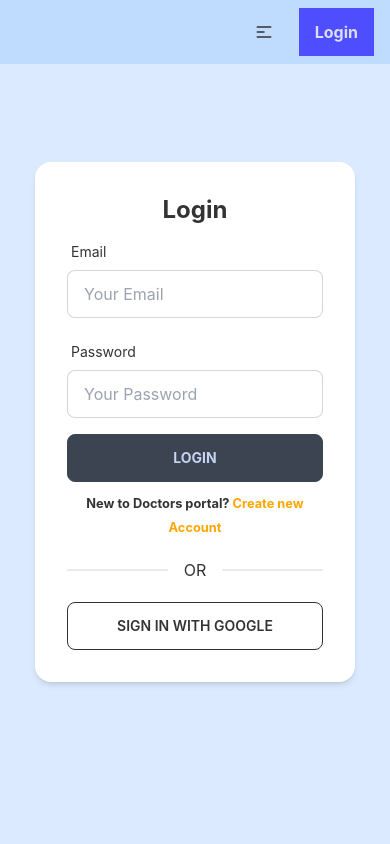
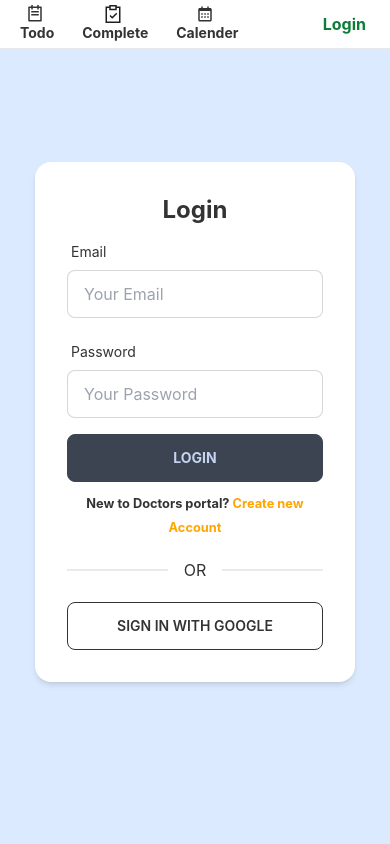
Before and after one commit to rohulaminwd/Todo_App_Client, a React (Create React App) app: page /login in a window 390 px wide. Shown: the top 844 px of the page. Built offline with nearby package versions, Linux system fonts and the light colour scheme; no server answers.

Commit message:
some navbar edite

```diff
--- a/src/Pages/Calender/Calender.js
+++ b/src/Pages/Calender/Calender.js
@@ -55,7 +55,7 @@ const Calender = () => {
                     />)
                     }
                     {
-                    todoDate?.length === 0 && <div className="mx-auto mt-10 w-[300px]">
+                    todoDate?.length === 0 && <div className="mx-auto mt-10 w-[200px]">
                         <img src={task} className="w-full" alt="" />
                     </div>
                    }
--- a/src/Pages/CompleteTodo/CompleteTask.js
+++ b/src/Pages/CompleteTodo/CompleteTask.js
@@ -52,7 +52,7 @@ const CompleteTask = () => {
                             />)
                         }
                         {
-                            todos?.length === 0 && <div className="mx-auto mt-10 w-[300px]">
+                            todos?.length === 0 && <div className="mx-auto mt-10 w-[200px]">
                                 <img src={task} className="w-full" alt="" />
                             </div>
                         }
--- a/src/Pages/Shared/Loading.js
+++ b/src/Pages/Shared/Loading.js
@@ -2,7 +2,7 @@ import React from 'react';
 
 const Loading = () => {
     return (
-        <div className="flex items-center justify-center mt-20">
+        <div className="flex items-center h-screen justify-center pt-20">
             <div className="w-16 h-16 border-b-2 border-gray-900 rounded-full animate-spin"></div>
         </div>
     );
--- a/src/Pages/Shared/Navbar.js
+++ b/src/Pages/Shared/Navbar.js
@@ -4,6 +4,9 @@ import { useAuthState } from 'react-firebase-hooks/auth';
 import { NavLink } from 'react-router-dom';
 import auth from '../../firebase.init';
 import Loading from './Loading';
+import {RiTodoLine} from 'react-icons/ri'
+import {GrCompliance} from 'react-icons/gr'
+import {BiCalendar} from 'react-icons/bi'
 
 const Navbar = () => {
     const [user, loading] = useAuthState(auth);
@@ -16,9 +19,30 @@ const Navbar = () => {
         <Loading />
     }
     const menuItems = <>
-        <li className='mx-2'><NavLink to='/' >Todo</NavLink></li>
-        <li className='mx-2'><NavLink to='/completed'>Completed</NavLink></li>
-        <li className='mx-2'><NavLink to='/calender' >Calender</NavLink></li>
+        <div className='mx-3'>
+            <NavLink className='' to='/' >
+                <div className='sm:flex justify-center sm:items-center'>
+                    <div className='font-bold text-[18px] sm:block flex justify-center'><RiTodoLine /></div>
+                    <span className='ml-1 mt-0 block sm:text-[18px] text-sm'>Todo</span>
+                </div>
+            </NavLink>
+        </div>
+        <div className='mx-3 my-0 py-0'>
+            <NavLink className='' to='/completed' >
+                <div className='sm:flex justify-center sm:items-center'>
+                    <div className='font-bold leading-none text-[18px] sm:block flex justify-center'><GrCompliance /></div>
+                    <span className='ml-1 mt-0 block sm:text-[18px] text-sm'>Complete</span>
+                </div>
+            </NavLink>
+        </div>
+        <div className='mx-3 my-0 py-0'>
+            <NavLink className='' to='/calender' >
+                <div className='sm:flex justify-center sm:items-center'>
+                    <div className='font-bold leading-none text-[18px] sm:block flex justify-center'><BiCalendar /></div>
+                    <span className='ml-1 mt-0 block sm:text-[18px] text-sm'>Calender</span>
+                </div>
+            </NavLink>
+        </div>
     </>
     const profile = <>
         <li className='mx-2'>
@@ -26,7 +50,7 @@ const Navbar = () => {
               user?
               <div class="dropdown p-0 dropdown-end">
                     <label tabindex="0" class="btn btn-ghost btn-circle avatar">
-                        <div class="w-10 rounded-full">
+                        <div class="w-8 sm:w-10 rounded-full">
                         { user?.photoURL? <img src={user.photoURL} alt='profile' /> : <img src="https://api.lorem.space/image/face?hash=33791" alt='profile' />}
                         </div>
                     </label>
@@ -49,27 +73,21 @@ const Navbar = () => {
         </li>
     </>
     return (
-        <div className="fixed top-0 z-50 left-0 bg-blue-200 w-full">
-            <div className="navbar max-w-7xl mx-auto">
-                <div className="navbar-start">
-                    <div className="hidden lg:flex">
+        <div className="fixed top-0 py-0 z-50 left-0 border-b bg-white w-full">
+            <div className="max-w-7xl mx-auto">
+                <div className="flex items-center justify-between w-full">
+                    <div className="w-full">
+                        <div className="w-full px-1">
+                            <ul className="menu menu-horizontal font-bold p-0">
+                                {menuItems}
+                            </ul>
+                        </div>
+                    </div>
+                    <div className="">
                         <ul className="menu menu-horizontal font-bold p-0">
-                            {menuItems}
+                            {profile}
                         </ul>
                     </div>
-                </div>
-                <div className="navbar-end">
-                    <div className="dropdown dropdown-end lg:hidden">
-                        <label tabindex="1" className="btn btn-ghost lg:hidden">
-                            <svg xmlns="http://www.w3.org/2000/svg" className="h-5 w-5" fill="none" viewBox="0 0 24 24" stroke="currentColor"><path stroke-linecap="round" stroke-linejoin="round" stroke-width="2" d="M4 6h16M4 12h8m-8 6h16" /></svg>
-                        </label>
-                        <ul tabindex="1" className="menu menu-compact dropdown-content mt-3 p-2 shadow bg-base-100 rounded-box w-52">
-                            {menuItems}
-                        </ul>
-                    </div>
-                    <ul className="menu menu-horizontal font-bold p-0">
-                        {profile}
-                    </ul>
                 </div>
             </div>
         </div>
--- a/src/Pages/Todo/Todo.css
+++ b/src/Pages/Todo/Todo.css
@@ -1,6 +1,15 @@
 
 .todo-order{
     order: 0 !important;
+}
+
+.active{
+    color: #0b7d37;
+    background: none;
+    transition: 0.3s;
+}
+.privet{
+    margin-top: -3px !important;
 }
 
 @media screen and (max-width: 775px) {
--- a/src/Pages/Todo/Todo.js
+++ b/src/Pages/Todo/Todo.js
@@ -63,7 +63,7 @@ const Todo = () => {
     }
     refetch()
     return (
-        <div className="max-w-7xl pt-20 min-h-screen mx-auto bg-blue-100">
+        <div className="max-w-7xl pt-[60px] min-h-screen mx-auto bg-blue-100">
             <div className="md:w-[700px] p-4 mx-auto">
                 <h1 className='text-4xl uppercase text-cyan-800 font-bold text-center'>Todo Task list</h1>
                 <div className="bg-white rounded-lg my-5 mx-auto md:w-[600px] p-3">
@@ -99,7 +99,7 @@ const Todo = () => {
                     />)
                    }
                    {
-                    todos?.length === 0 && <div className="mx-auto mt-10 w-[300px]">
+                    todos?.length === 0 && <div className="mx-auto mt-10 w-[200px]">
                         <img src={task} className="w-full" alt="" />
                     </div>
                    }
```
